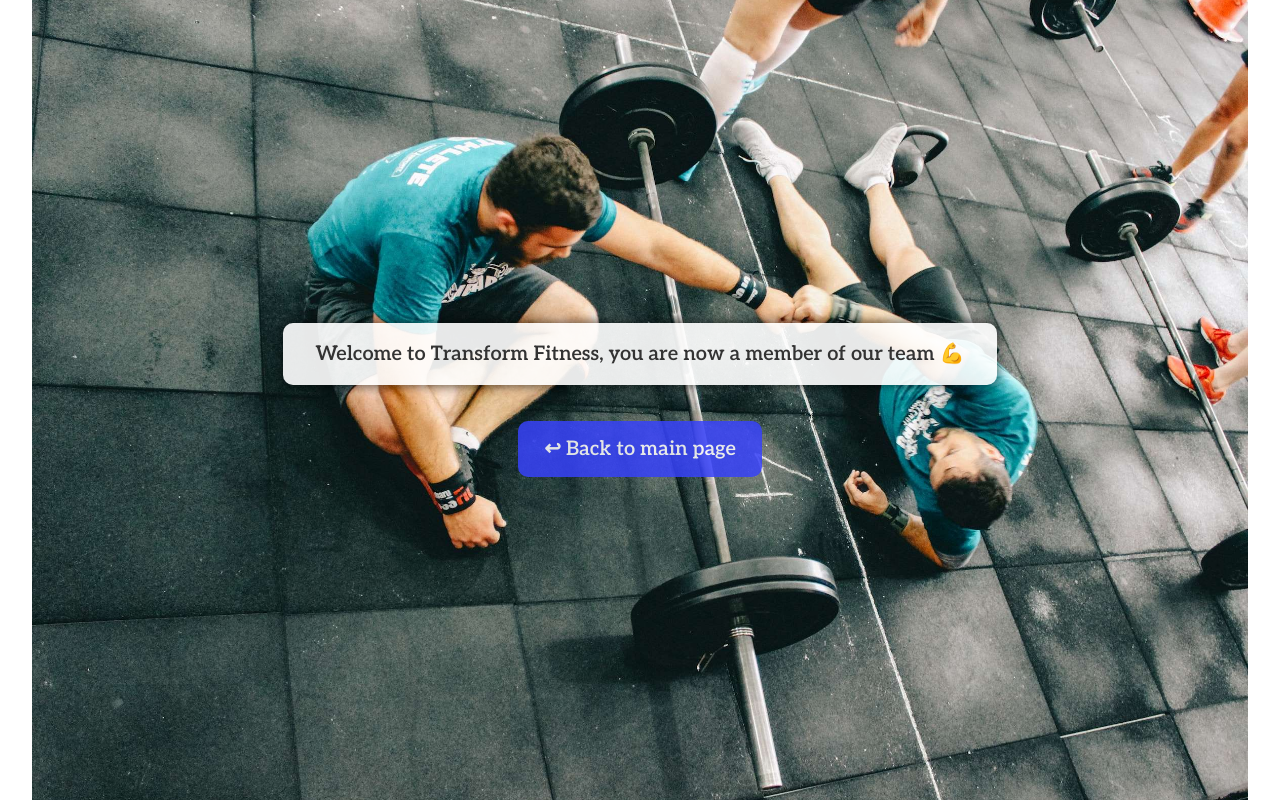
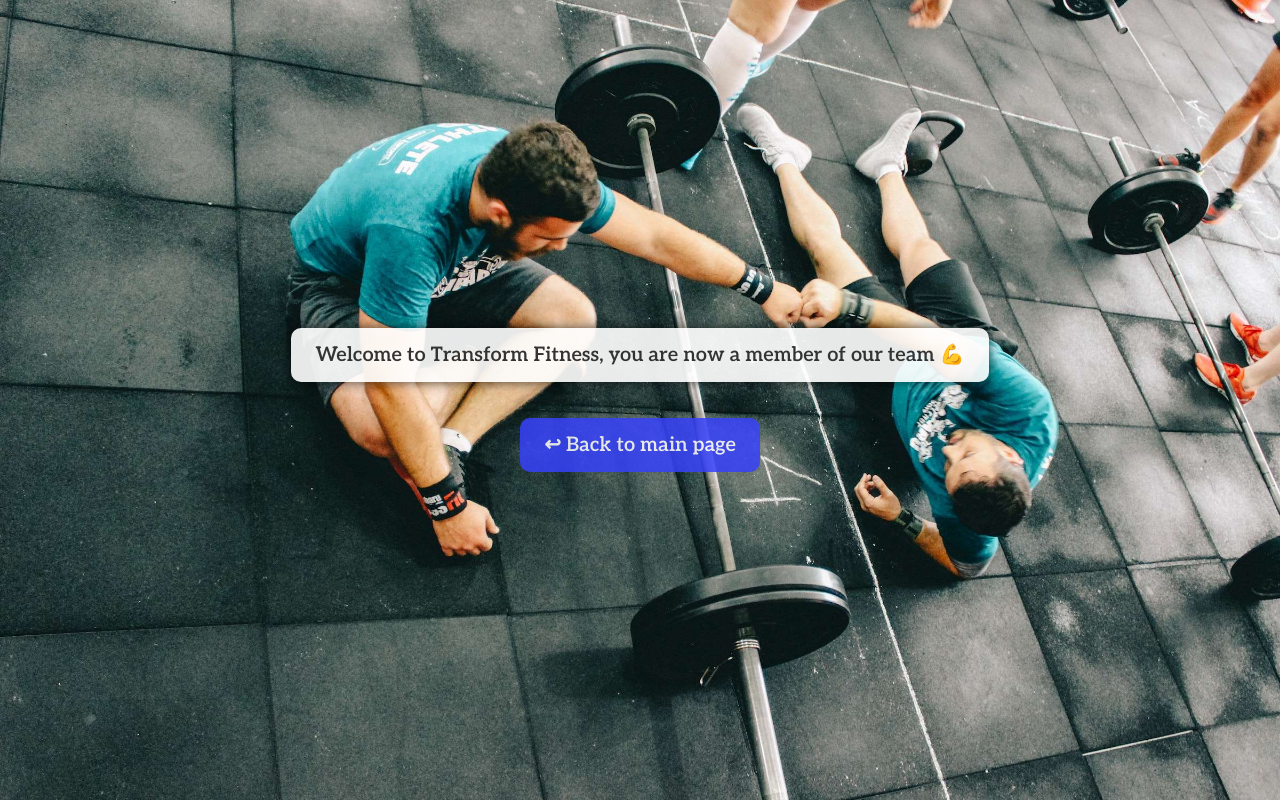
Before and after one commit to Domek17/Transform-Fitness, a plain HTML site: page submit.html in a window 1280 px wide. Drawn offline with nearby package versions, Linux system fonts and the light colour scheme; some packages are replaced by stand-ins of ours; a script that the page names is missing.

Commit message:
Add files via upload

```diff
--- a/style.css
+++ b/style.css
@@ -718,7 +718,7 @@
   max-width: 100%;
   font-size: 2rem;
   font-weight: 600;
-  padding: 1.6rem 3.2rem;
+  padding: 1.2rem 2.4rem;
   border-radius: 10px;
   box-shadow: 0 0 1rem 0.2rem rgba(0, 0, 0, 0.5);
 }
@@ -729,7 +729,7 @@
   font-weight: 600;
   background: #3742fa;
   border-radius: 10px;
-  padding: 1.3rem 2.6rem;
+  padding: 1.2rem 2.4rem;
   color: #fff;
   transition: all 0.3s;
   opacity: 0.85;
--- a/submit.html
+++ b/submit.html
@@ -46,15 +46,11 @@
     </title>
   </head>
   <body>
-    <div class="container">
-      <div class="submit-content">
-        <p class="submit-text">
-          Welcome to Transform Fitness, you are now a member of our team 💪
-        </p>
-        <a class="btn home-link" href="index.html"
-          >&larrhk; Back to main page</a
-        >
-      </div>
+    <div class="submit-content">
+      <p class="submit-text">
+        Welcome to Transform Fitness, you are now a member of our team 💪
+      </p>
+      <a class="btn home-link" href="index.html">&larrhk; Back to main page</a>
     </div>
   </body>
 </html>
```
